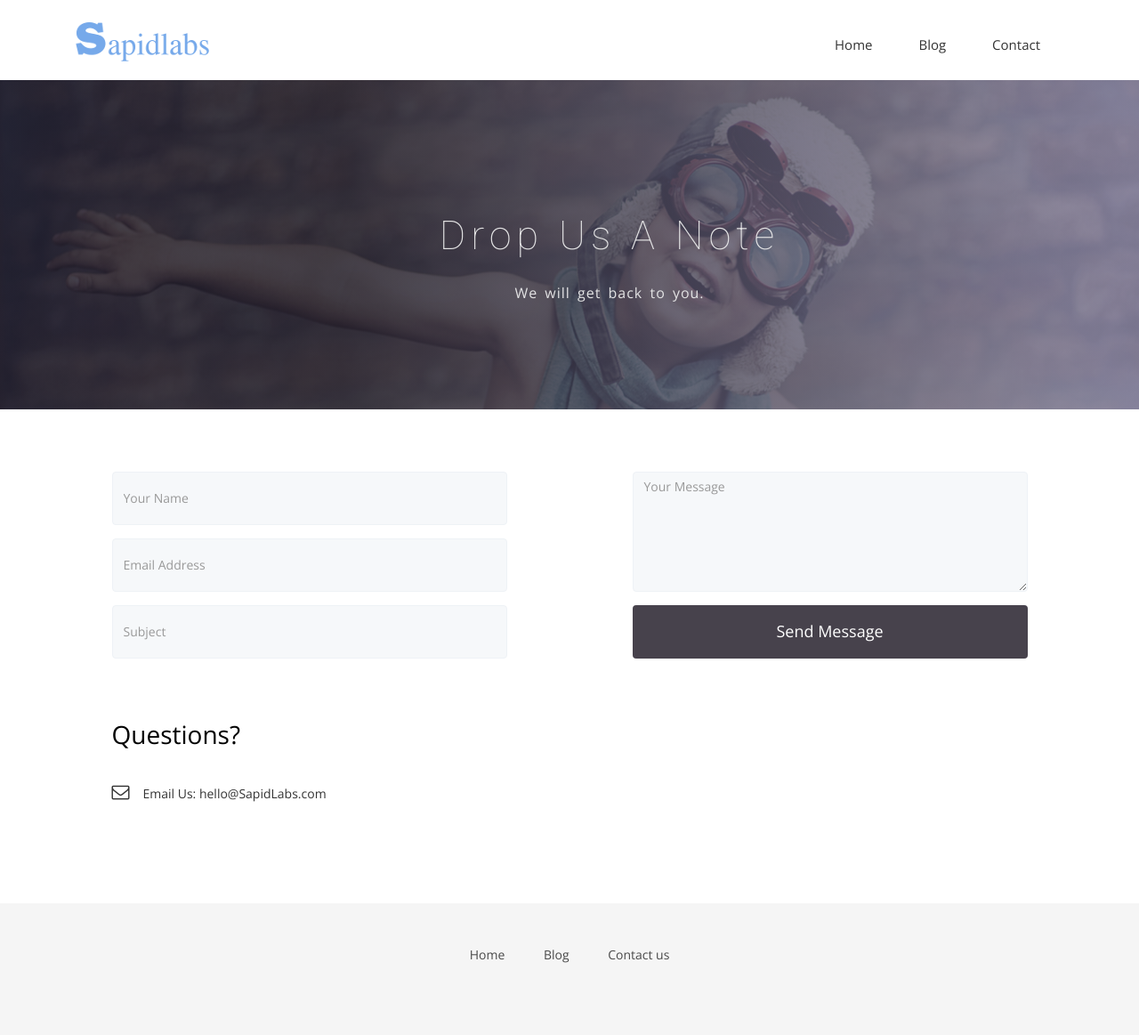
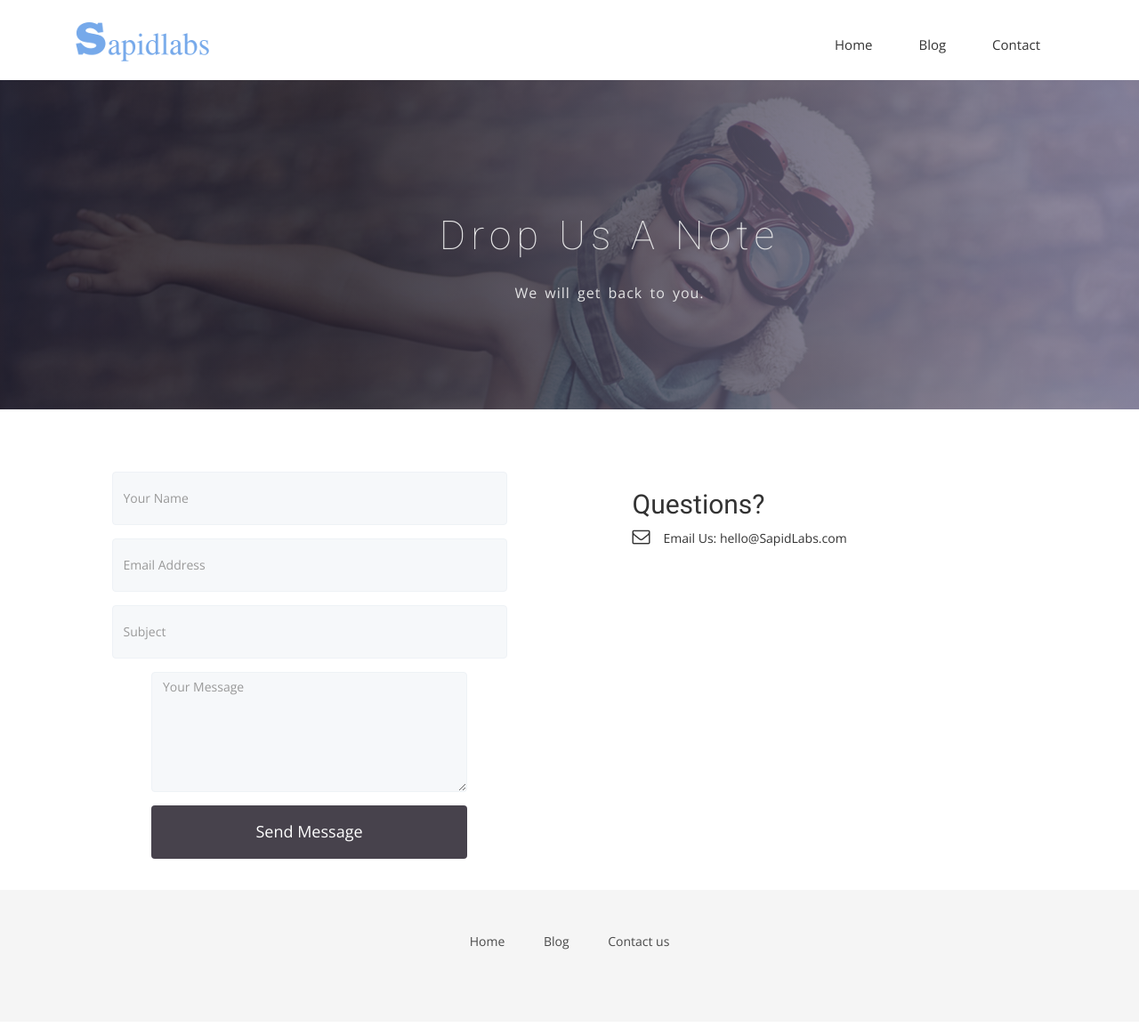
Before and after one commit to sapidlabs/sapidlabs.github.io, a Jekyll site: the page built from contact.html, in a window 1280 px wide. Shown: the whole page at 89% size. Built offline with Jekyll 4.4.1, drawn with Linux system fonts in a browser that asks for light colours; nearby versions of some CDN libraries; some web fonts are replaced.

Commit message:
Complete form.

```diff
--- a/contact.html
+++ b/contact.html
@@ -33,22 +33,17 @@ permalink: "/contact"
             <div class="form-group">
               <input type="text" name="subject" class="form-control" placeholder="Subject" required="required">
             </div>
+
+            <div class="block">
+              <div class="form-group-2">
+                <input type="hidden" name="_gotcha">
+                <textarea class="form-control" rows="3" cols="4" placeholder="Your Message" name="message" required="required"></textarea>
+              </div>
+              <button class="btn btn-default" type="submit">Send Message</button>
+            </div>
           </form>
         </div>
       </div>
-      <div class="col-md-6 col-sm-12">
-        <div class="block">
-          <form>
-            <div class="form-group-2">
-              <input type="hidden" name="_gotcha">
-              <textarea class="form-control" rows="3" placeholder="Your Message" name="message" required="required"></textarea>
-            </div>
-            <button class="btn btn-default" type="submit">Send Message</button>
-          </form>
-        </div>
-      </div>
-    </div>
-    <div id="contact-box" class="row">
       <div class="col-md-6 col-sm-12">
         <div class="block">
           <h2>Questions?</h2>
--- a/css/style.css
+++ b/css/style.css
@@ -172,3 +172,11 @@ div.prefooter {
 .disabled a:hover {
   background-color: transparent;
 }
+
+.message {
+  background: #F6F8FA;
+  height: 135px;
+  border: 1px solid #EEF2F6;
+  box-shadow: none;
+  width: 100%;
+}
```
Also changed, not shown: other parts of contact.html (+1 -1 lines).
